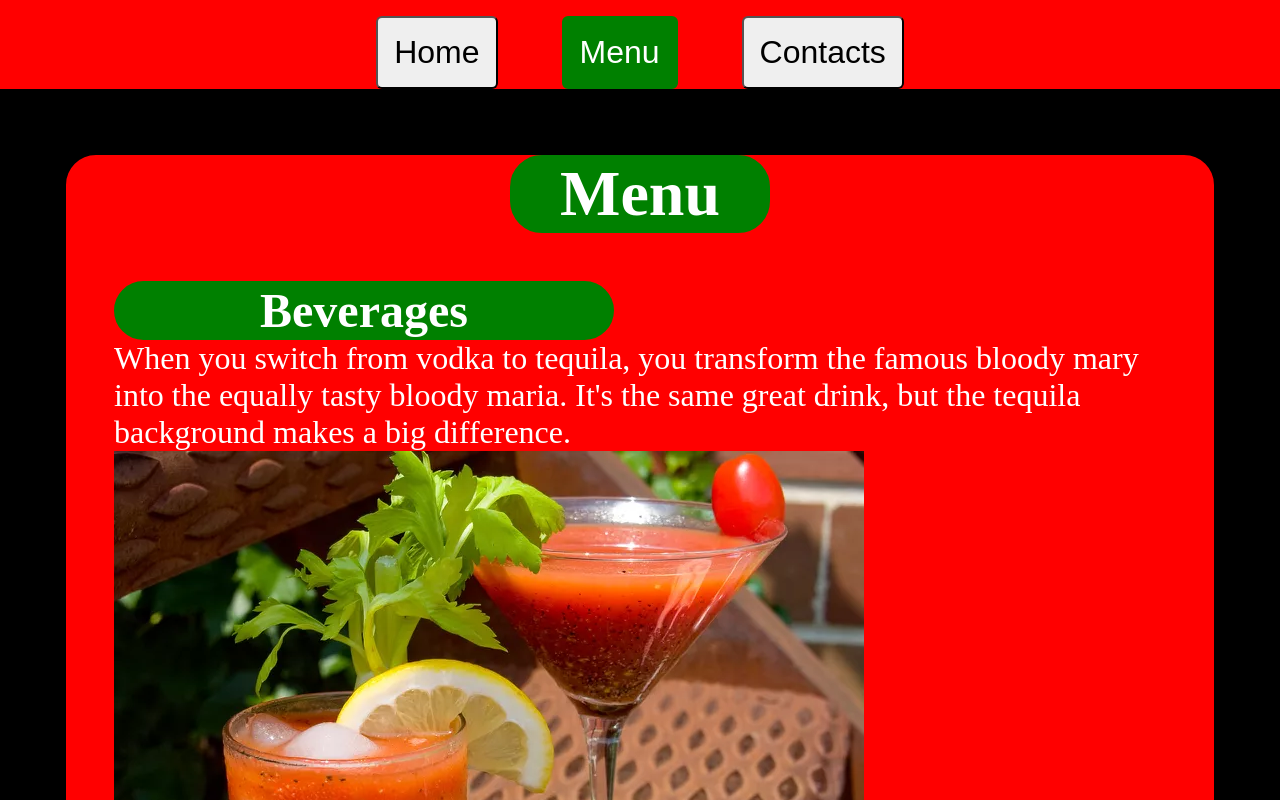
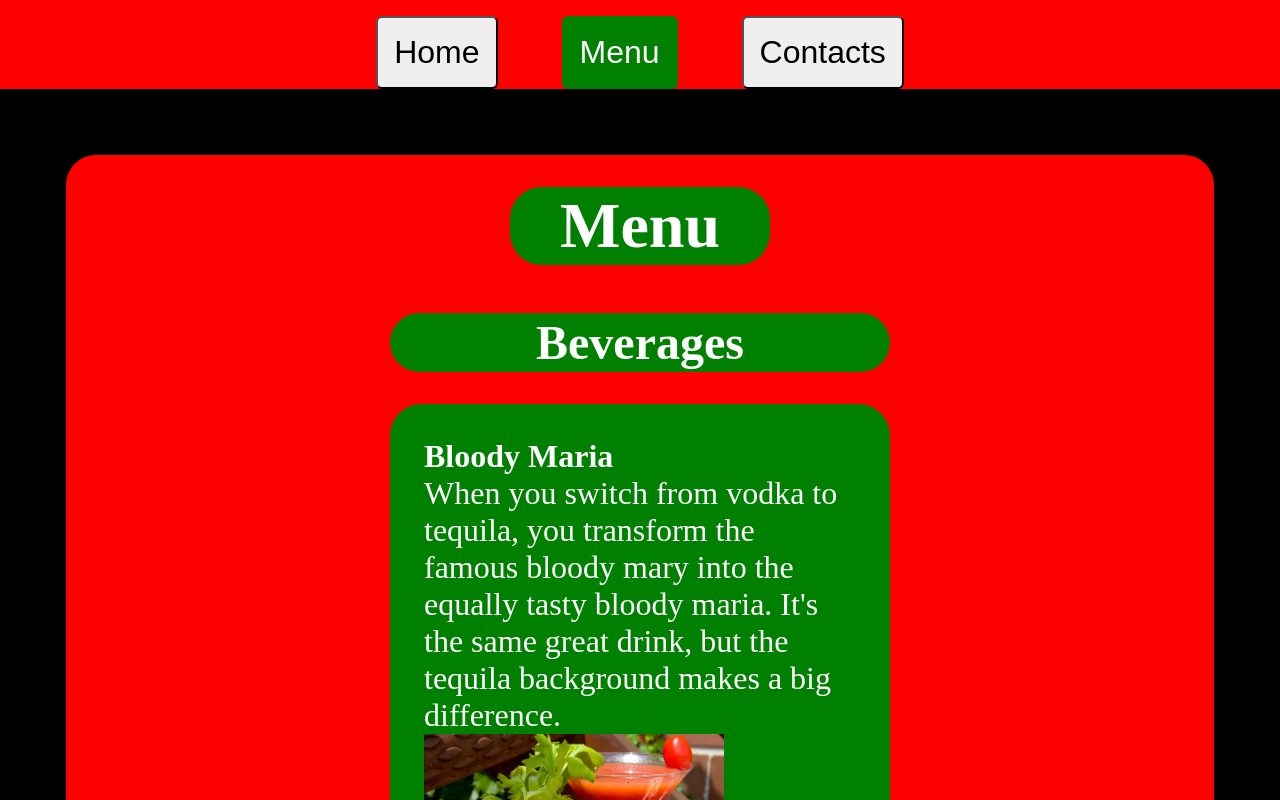
Before and after one commit to darkwood23/Restaurant-Page, a website built with webpack: page dist/index.html in a window 1280 px wide. Both pictures are taken after a click on the button "Menu". Shown: the top 800 px of the page. Built offline with nearby package versions, Linux system fonts and the light colour scheme.

Commit message:
Beverages done

```diff
--- a/src/second-page/second-page-beverages.js
+++ b/src/second-page/second-page-beverages.js
@@ -2,10 +2,12 @@ function displayBeverages(contentHold, img1, img2) {
     const divBeverages = document.createElement("div")
     const title = document.createElement("h2")
     const bloodyMaria = document.createElement("div")
+    const bloodyMariaName = document.createElement("h4")
     const bloodyMariaDetails = document.createElement("p")
     const bloodyMariaPrice = document.createElement("h3")
     const bloodyMariaPic = new Image()
     const spicyPaloma = document.createElement("div")
+    const spicyPalomaName = document.createElement("h4")
     const spicyPalomaDetails = document.createElement("p")
     const spicyPalomaPic = new Image()
     const spicyPalomaPrice = document.createElement("h3")
@@ -18,6 +20,8 @@ function displayBeverages(contentHold, img1, img2) {
     spicyPaloma.id = "spicy-paloma"
 
     title.textContent = "Beverages"
+    spicyPalomaName.textContent = "Spicy Paloma"
+    bloodyMariaName.textContent = "Bloody Maria"
 
     bloodyMariaDetails.textContent = "When you switch from vodka to tequila, you transform the famous bloody mary into the equally tasty bloody maria. It's the same great drink, but the tequila background makes a big difference."
     bloodyMariaPic.src = img1
@@ -27,9 +31,11 @@ function displayBeverages(contentHold, img1, img2) {
     spicyPalomaPic.src = img2
     spicyPalomaPrice.textContent = "Rs.250"
 
+    bloodyMaria.appendChild(bloodyMariaName)
     bloodyMaria.appendChild(bloodyMariaDetails)
     bloodyMaria.appendChild(bloodyMariaPic)
     bloodyMaria.appendChild(bloodyMariaPrice)
+    spicyPaloma.appendChild(spicyPalomaName)
     spicyPaloma.appendChild(spicyPalomaDetails)
     spicyPaloma.appendChild(spicyPalomaPic)
     spicyPaloma.appendChild(spicyPalomaPrice)
--- a/src/style.css
+++ b/src/style.css
@@ -101,11 +101,16 @@ body {
     border-radius: 2rem;
     background-color: green;
     padding: 0 3rem;
+    margin-top: 2rem;
 }
 
 .beverages-holder {
     padding: 2rem;
     margin: 1rem;
+    display: flex;
+    flex-direction: column;
+    justify-content: center;
+    align-items: center;
 }
 
 .beverages-title {
@@ -115,3 +120,16 @@ body {
     text-align: center;
     width: 500px;
 }
+
+.beverages {
+    width: 500px;
+    border: 2px solid green;
+    background-color: green;
+    border-radius: 2rem;
+    margin: 2rem;
+    padding: 2rem;
+}
+
+.beverages img {
+    width: 300px;
+}
```
Also changed, not shown: dist/main.js.
